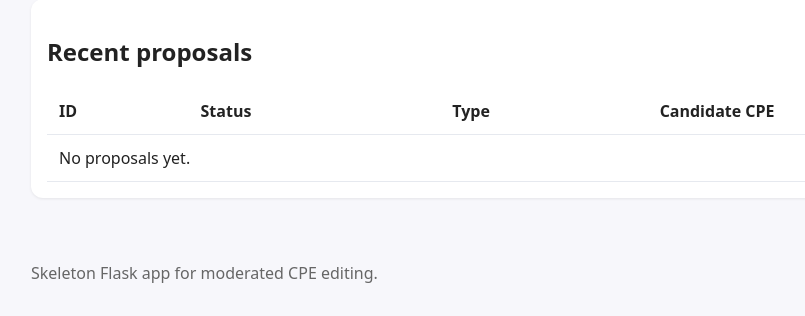
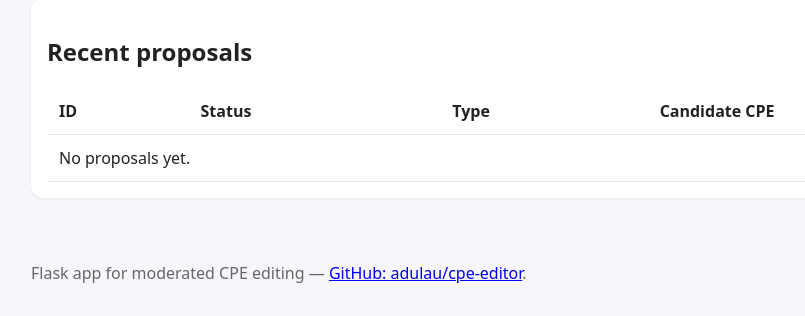
Before and after one commit to gcve-eu/cpe-editor, a Flask app: page /admin in a window 1280 px wide. Shown: the part 517-833 px from the top of the page, without its empty margins (59-864 px from the left). Run offline with Flask 3, Linux system fonts and the light colour scheme; the visitor is signed in with stand-in values (Sample User, id 1).

Commit message:
chg: [base] change footer

```diff
--- a/app/templates/base.html
+++ b/app/templates/base.html
@@ -51,7 +51,7 @@
   {% block content %}{% endblock %}
 </main>
 <footer>
-  <p class="muted">Skeleton Flask app for moderated CPE editing.</p>
+  <p class="muted">Flask app for moderated CPE editing — <a href="https://github.com/adulau/cpe-editor" target="_blank" rel="noopener noreferrer">GitHub: adulau/cpe-editor</a>.</p>
 </footer>
 </body>
 </html>
```
